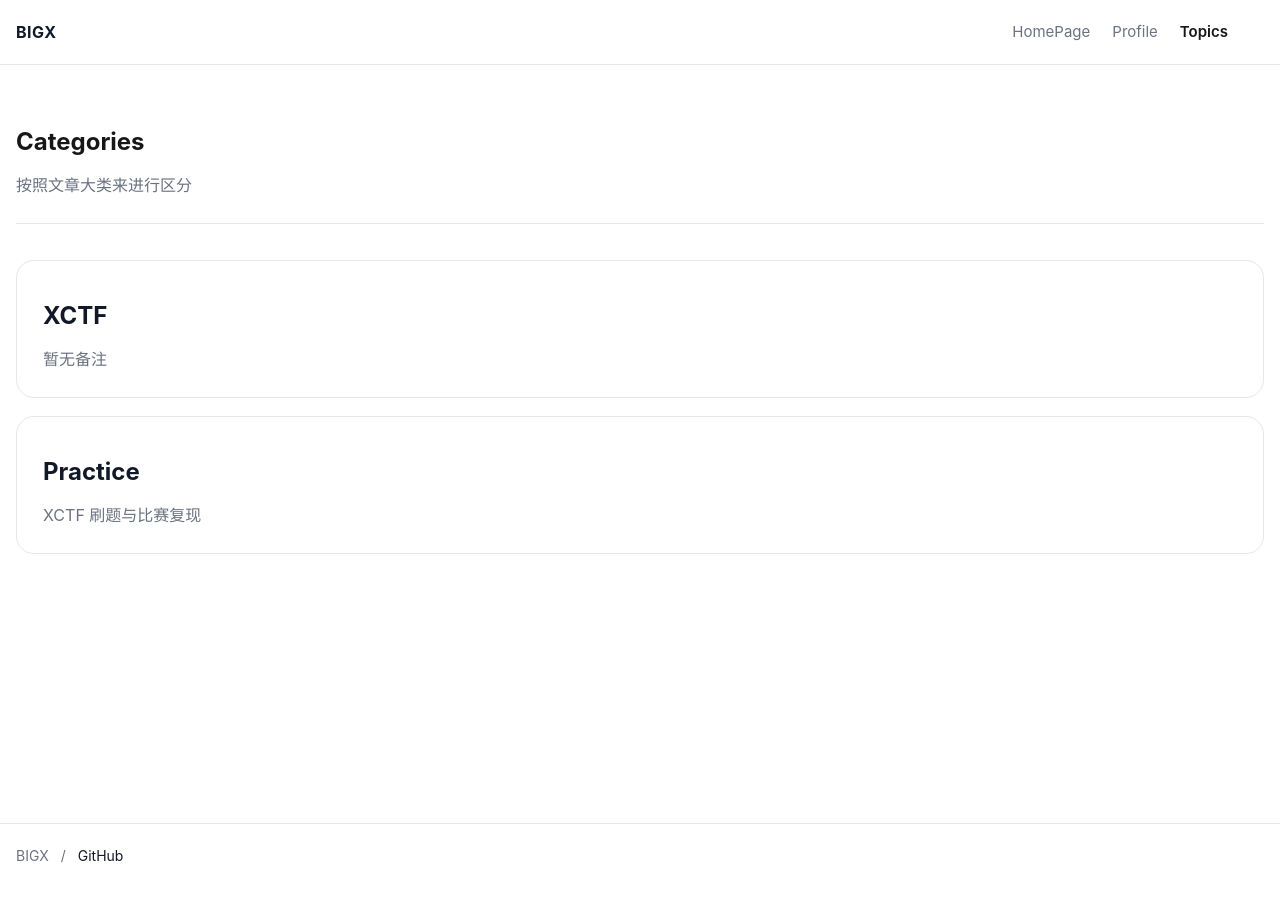
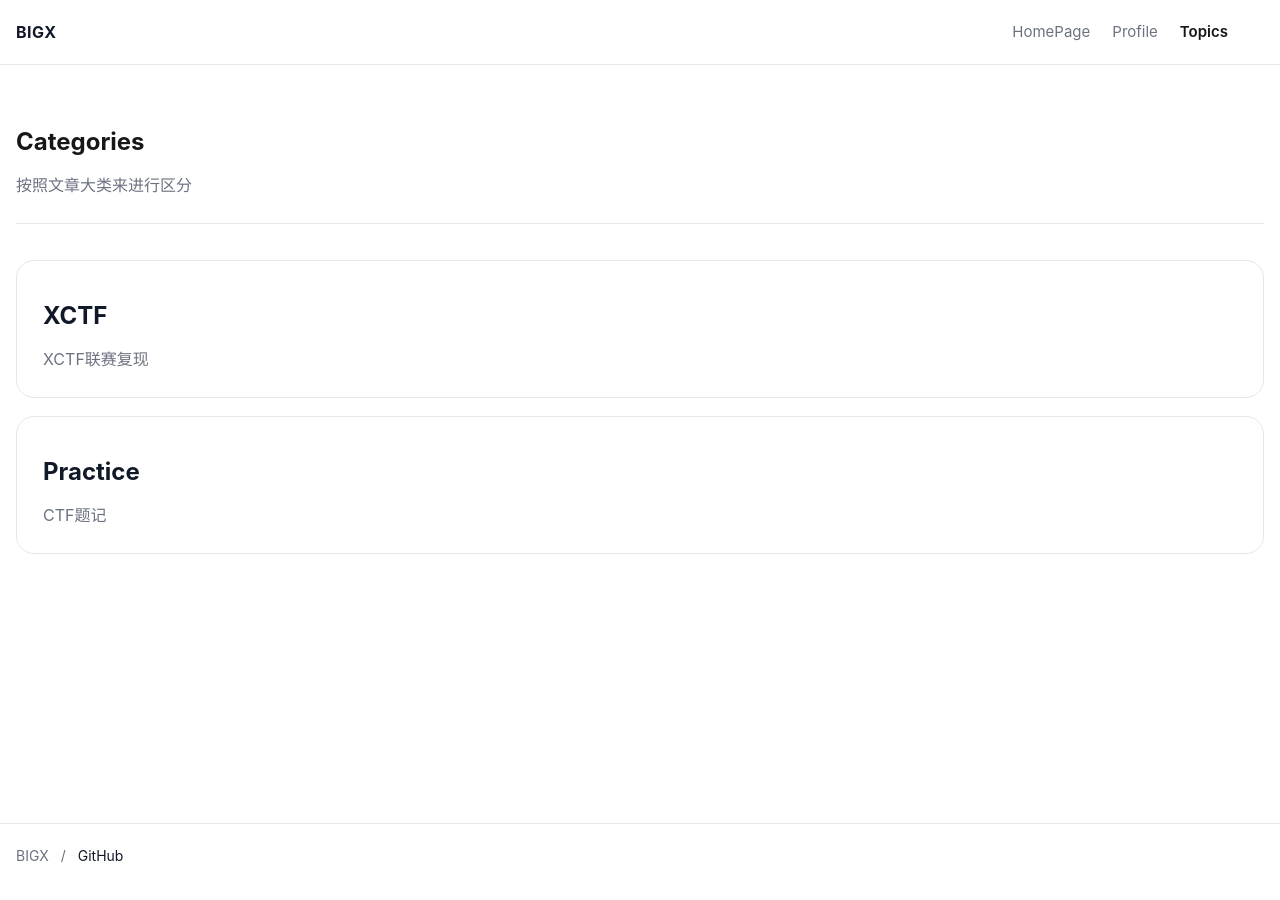
Before and after one commit to BIGX-bigx/BIGX-bigx.github.io, a Jekyll site: the page built from categories.md, in a window 1280 px wide. Built offline with Jekyll 4.4.1, drawn with Linux system fonts in a browser that asks for light colours.

Commit message:
Sync category descriptions

```diff
--- a/_data/categories.yml
+++ b/_data/categories.yml
@@ -1,3 +1,6 @@
 practice:
   title: Practice
-  description: "XCTF 刷题与比赛复现"
+  description: "CTF题记"
+xctf:
+  title: XCTF
+  description: "XCTF联赛复现"
--- a/categories.md
+++ b/categories.md
@@ -11,9 +11,10 @@ wide: true
     {% for category in site.categories %}
       {% assign slug = category[0] | slugify %}
       {% assign meta = site.data.categories[slug] %}
+      {% assign category_page = site.pages | where: "category", category[0] | first %}
       <a class="folder-card simple-card" href="{{ '/categories/' | append: slug | append: '/' | relative_url }}">
-        <h2>{{ meta.title | default: category[0] }}</h2>
-        <p>{{ meta.description | default: "暂无备注" }}</p>
+        <h2>{{ category_page.title | default: meta.title | default: category[0] }}</h2>
+        <p>{{ category_page.description | default: meta.description | default: "暂无备注" }}</p>
       </a>
     {% endfor %}
   </div>
```
